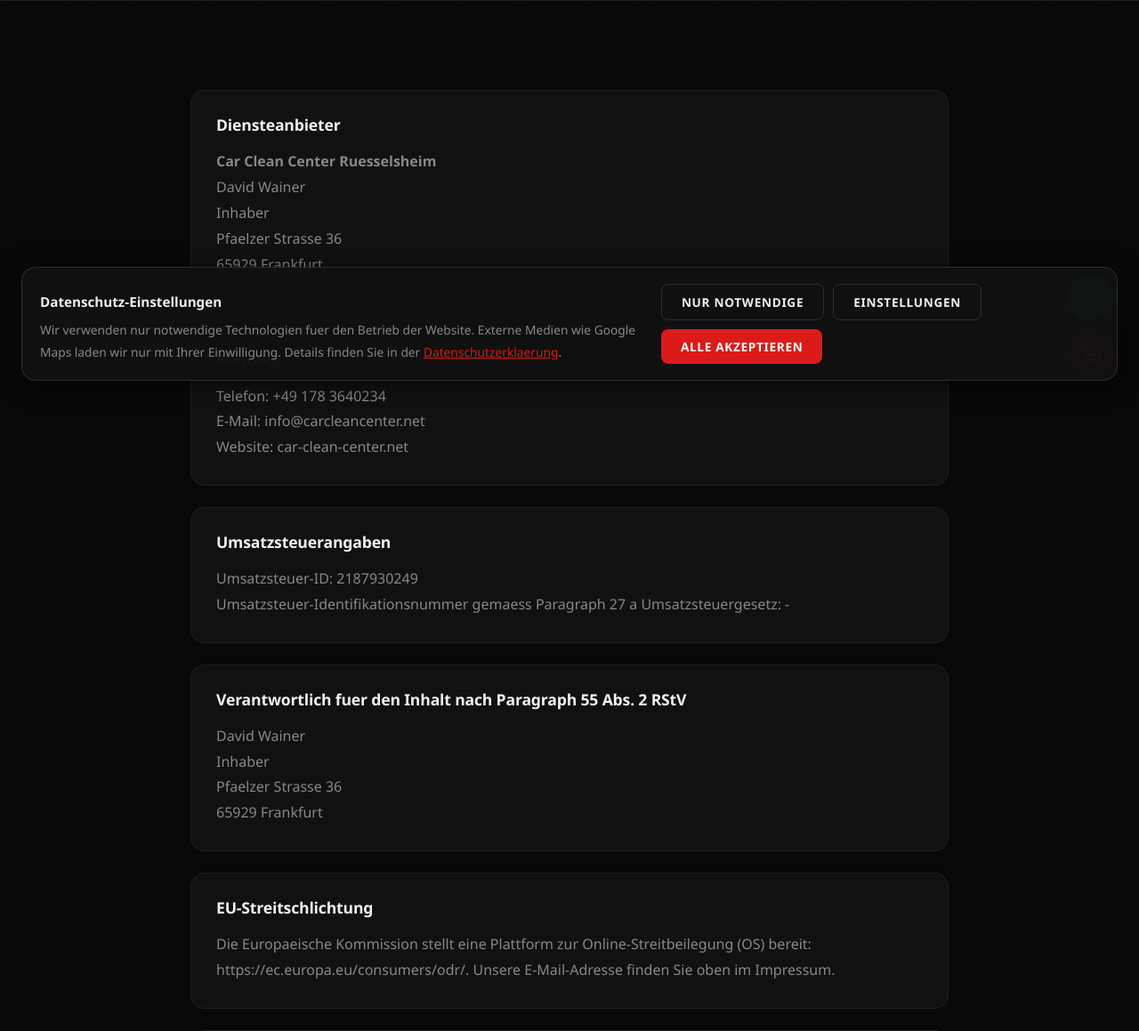
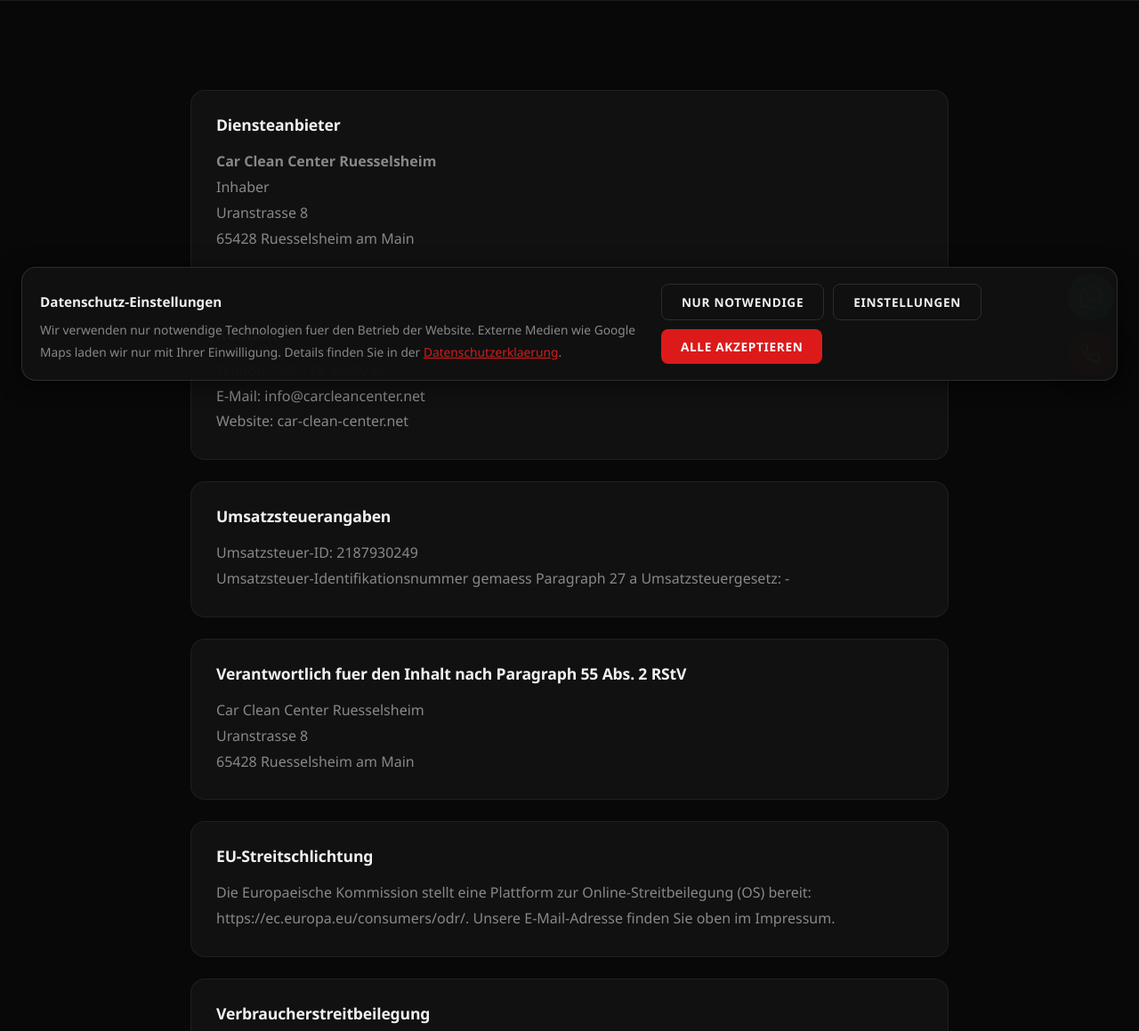
Before and after one commit to pilipandr770/carcleancenter, a Flask app: page /impressum/ in a window 1280 px wide. Shown: the part 348-1507 px from the top of the page at 89% size. Run offline with Flask 3, Linux system fonts and the light colour scheme; some libraries are stand-ins or nearby versions.

Commit message:
fix: remove private address from impressum

```diff
--- a/templates/impressum.html
+++ b/templates/impressum.html
@@ -19,10 +19,9 @@
       <h2 class="contact-card-title" style="font-size:1.1rem;">Diensteanbieter</h2>
       <p>
         <strong>Car Clean Center Ruesselsheim</strong><br>
-        David Wainer<br>
         Inhaber<br>
-        Pfaelzer Strasse 36<br>
-        65929 Frankfurt
+        Uranstrasse 8<br>
+        65428 Ruesselsheim am Main
       </p>
     </article>
 
@@ -46,10 +45,9 @@
     <article class="contact-card" style="padding:28px;">
       <h2 class="contact-card-title" style="font-size:1.1rem;">Verantwortlich fuer den Inhalt nach Paragraph 55 Abs. 2 RStV</h2>
       <p>
-        David Wainer<br>
-        Inhaber<br>
-        Pfaelzer Strasse 36<br>
-        65929 Frankfurt
+        Car Clean Center Ruesselsheim<br>
+        Uranstrasse 8<br>
+        65428 Ruesselsheim am Main
       </p>
     </article>
 
```
